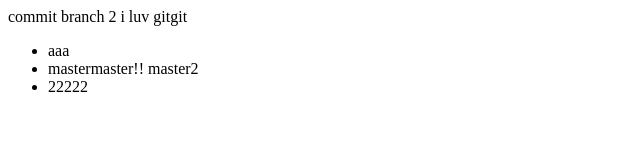
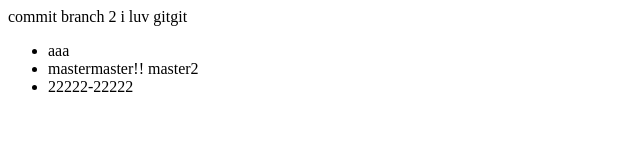
Before and after one commit to jms976/opentut, a plain HTML site: page index.html in a window 1280 px wide. Shown: the full height of the page, 0-640 px from the left. Drawn offline with Linux system fonts and the light colour scheme.

Commit message:
Merge branch '실험2'
# Conflicts:
#	index.html

```diff
--- a/index.html
+++ b/index.html
@@ -14,7 +14,7 @@
         master2
       </li>
       <li>
-        22222
+        22222-22222
       </li>
   </body>
 </html>
```
